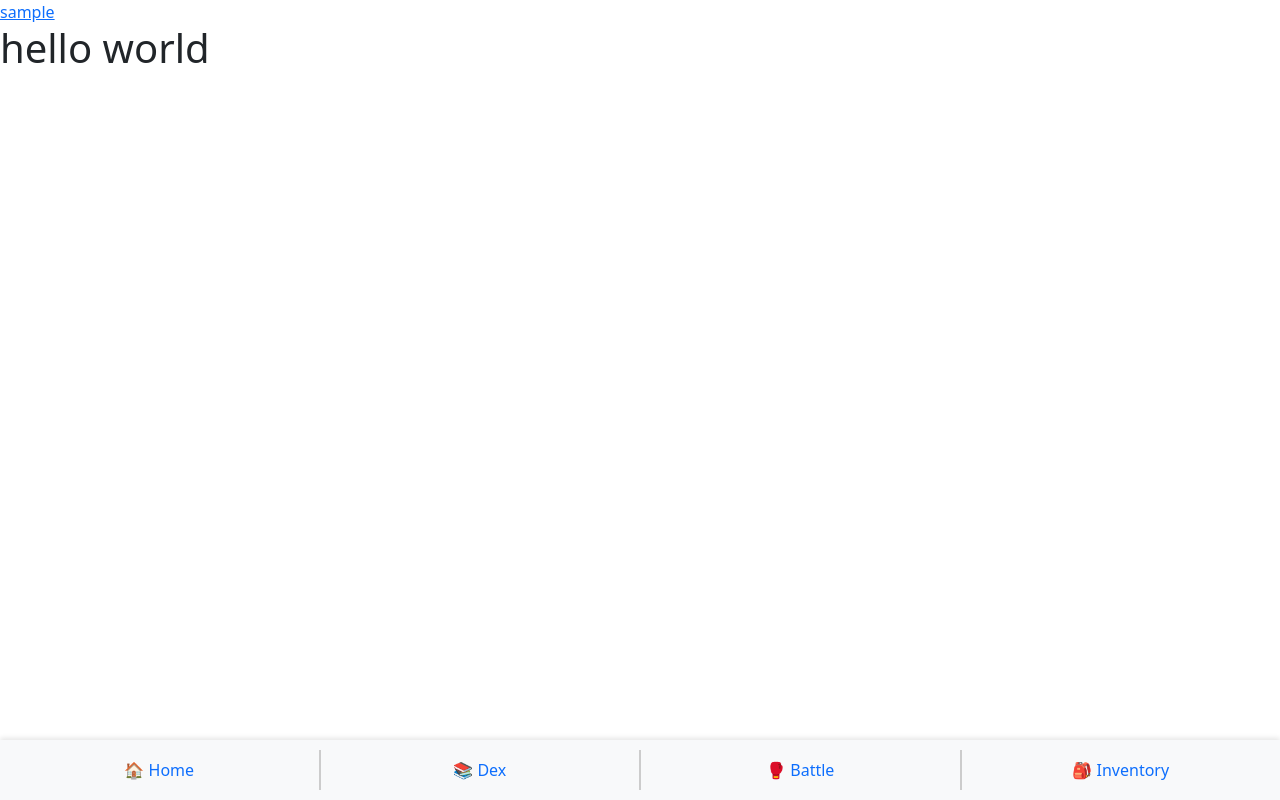
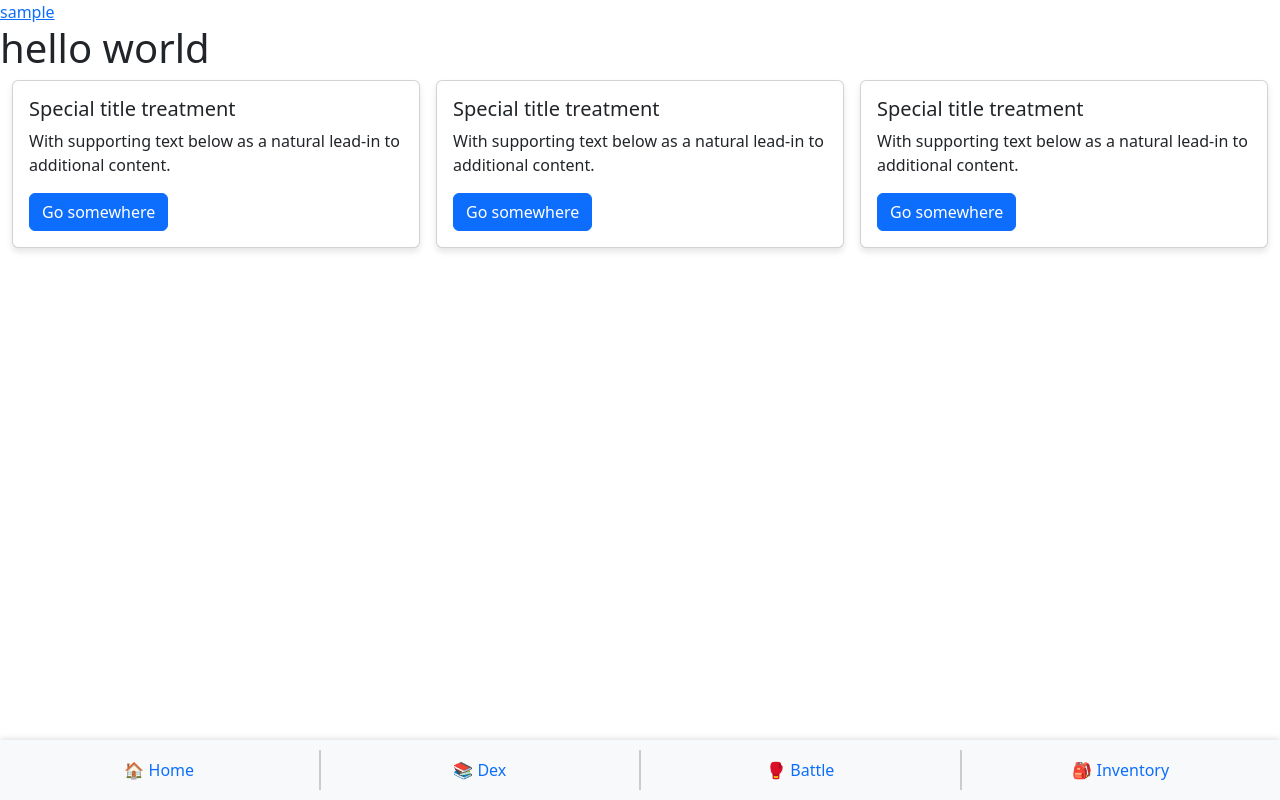
Before and after one commit to dbchristenson/croix-cards, a Django app: page /manage/ in a window 1280 px wide. Run offline with Django 5.2, Linux system fonts and the light colour scheme; the visitor is signed in with stand-in values (Sample User, id 1).

```diff
--- a/ccsite/ccapp/admin.py
+++ b/ccsite/ccapp/admin.py
@@ -6,9 +6,12 @@ from .models import (
     Card,
     CardStage,
     CardType,
+    Collection,
     EnergyType,
+    Illustrator,
     Move,
     MoveEnergyRequirement,
+    ProfilePicture,
     Rarity,
 )
 
@@ -20,3 +23,6 @@ admin.site.register(EnergyType)
 admin.site.register(Move)
 admin.site.register(MoveEnergyRequirement)
 admin.site.register(Rarity)
+admin.site.register(Collection)
+admin.site.register(Illustrator)
+admin.site.register(ProfilePicture)
--- a/ccsite/ccapp/models.py
+++ b/ccsite/ccapp/models.py
@@ -176,6 +176,7 @@ class MoveEnergyRequirement(models.Model):
 class Card(models.Model):
     name = models.CharField(max_length=16)
     description = models.TextField()
+    dex_number = models.IntegerField()
     illustrator = models.ForeignKey(
         Illustrator, default="", on_delete=models.CASCADE
     )
--- /dev/null
+++ b/ccsite/static/css/manage.css
@@ -0,0 +1,18 @@
+/* Prevent horizontal scrolling */
+body {
+    margin: 0;
+    overflow-x: hidden;
+}
+
+/* Add responsive margins for the cards */
+.form-container {
+    padding-left: 10px;
+    padding-right: 10px;
+}
+
+/* Optional: Customize card appearance */
+.card {
+    border: 1px solid #ddd;
+    border-radius: 8px;
+    box-shadow: 0 4px 6px rgba(0, 0, 0, 0.1);
+}
--- a/ccsite/templates/base.html
+++ b/ccsite/templates/base.html
@@ -7,6 +7,7 @@
     <meta charset="UTF-8">
     <meta name="viewport" content="width=device-width, initial-scale=1.0">
     <title>{% block title %}CCTCG{% endblock %}</title>
+    {% block extra_head %}{% endblock %}
     <link href="https://cdn.jsdelivr.net/npm/bootstrap@5.3.0/dist/css/bootstrap.min.css" rel="stylesheet">
     <link rel="stylesheet" href="{% static 'css/base.css' %}">
 </head>
--- a/ccsite/templates/manage/manage_cards.html
+++ b/ccsite/templates/manage/manage_cards.html
@@ -1,5 +1,41 @@
 {% extends "base.html" %}
+{% load static %}
+
+{% block extra_head %}
+<link rel="stylesheet" href="{% static 'css/manage.css' %}">
+{% endblock %}
 
 {% block content %}
 <h1>hello world</h1>
+<div class="form-container container-fluid">
+    <div class="row gx-3 gy-4">
+        <div class="col-12 col-sm-6 col-md-4">
+            <div class="card">
+                <div class="card-body">
+                    <h5 class="card-title">Special title treatment</h5>
+                    <p class="card-text">With supporting text below as a natural lead-in to additional content.</p>
+                    <a href="#" class="btn btn-primary">Go somewhere</a>
+                </div>
+            </div>
+        </div>
+        <div class="col-12 col-sm-6 col-md-4">
+            <div class="card">
+                <div class="card-body">
+                    <h5 class="card-title">Special title treatment</h5>
+                    <p class="card-text">With supporting text below as a natural lead-in to additional content.</p>
+                    <a href="#" class="btn btn-primary">Go somewhere</a>
+                </div>
+            </div>
+        </div>
+        <div class="col-12 col-sm-6 col-md-4">
+            <div class="card">
+                <div class="card-body">
+                    <h5 class="card-title">Special title treatment</h5>
+                    <p class="card-text">With supporting text below as a natural lead-in to additional content.</p>
+                    <a href="#" class="btn btn-primary">Go somewhere</a>
+                </div>
+            </div>
+        </div>
+    </div>
+</div>
 {% endblock %}
```
